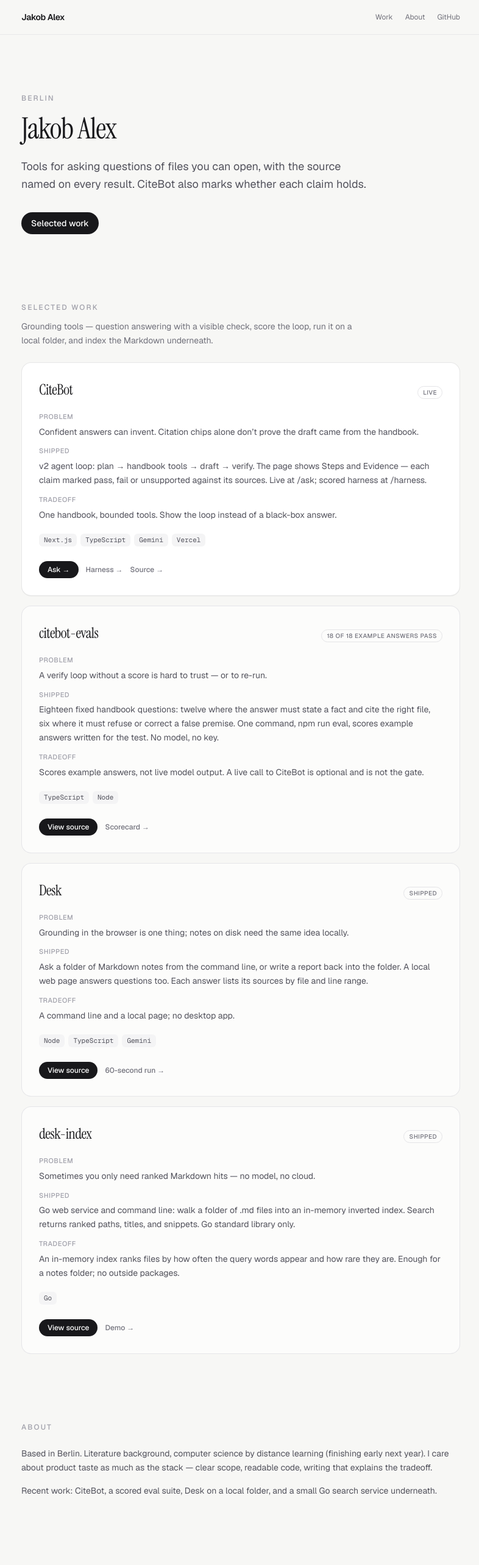
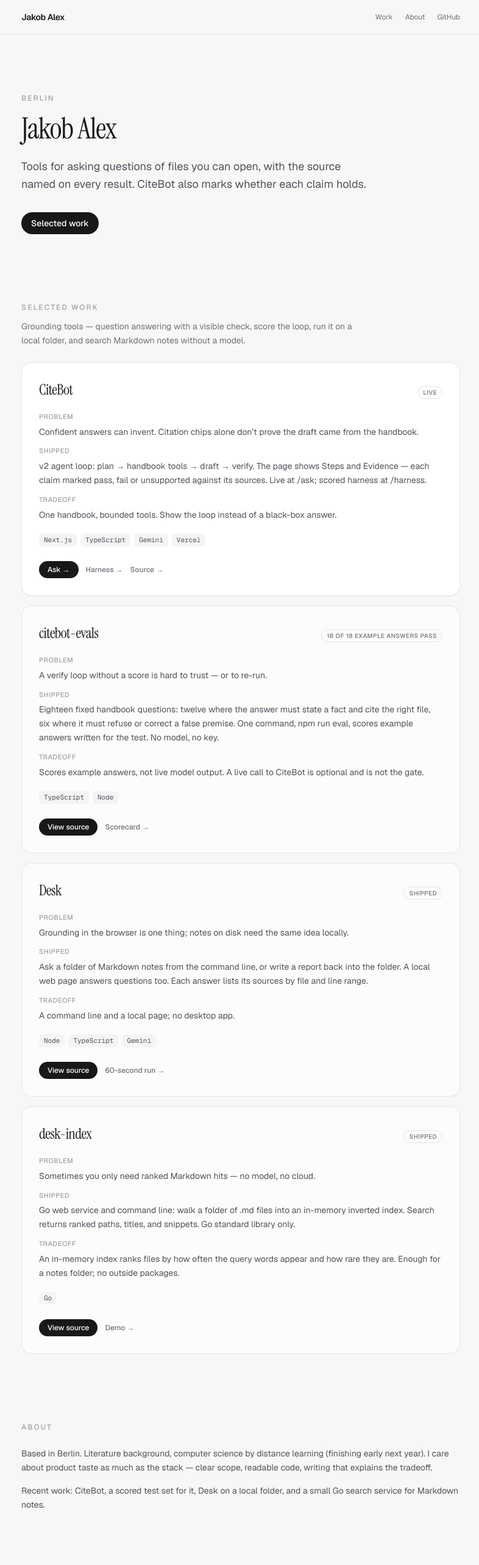
Before and after one commit to jakob-alexander2000/site, a Next.js app: page / in a window 1280 px wide. Shown: the top 2566 px of the page at 61% size, without its empty margins (245-1031 px from the left). Built offline with nearby package versions, Linux system fonts and the light colour scheme.

Commit message:
Separate Desk from the Go search service
The work intro searches Markdown notes without a model, and About names CiteBot's test set and a Go search service for notes. Desk does not sit on desk-index.

Co-authored-by: Jakob Alexander <jakob-alexander2000@users.noreply.github.com>

```diff
--- a/app/page.tsx
+++ b/app/page.tsx
@@ -46,7 +46,7 @@ export default function Home() {
           </h2>
           <p className="mt-3 max-w-xl text-sm leading-relaxed text-zinc-500 dark:text-zinc-400">
             Grounding tools — question answering with a visible check, score the
-            loop, run it on a local folder, and index the Markdown underneath.
+            loop, run it on a local folder, and search Markdown notes without a model.
           </p>
 
           <div className="mt-6 space-y-4">
@@ -126,8 +126,8 @@ export default function Home() {
               tradeoff.
             </p>
             <p>
-              Recent work: CiteBot, a scored eval suite, Desk on a local
-              folder, and a small Go search service underneath.
+              Recent work: CiteBot, a scored test set for it, Desk on a local
+              folder, and a small Go search service for Markdown notes.
             </p>
           </div>
         </section>
```
